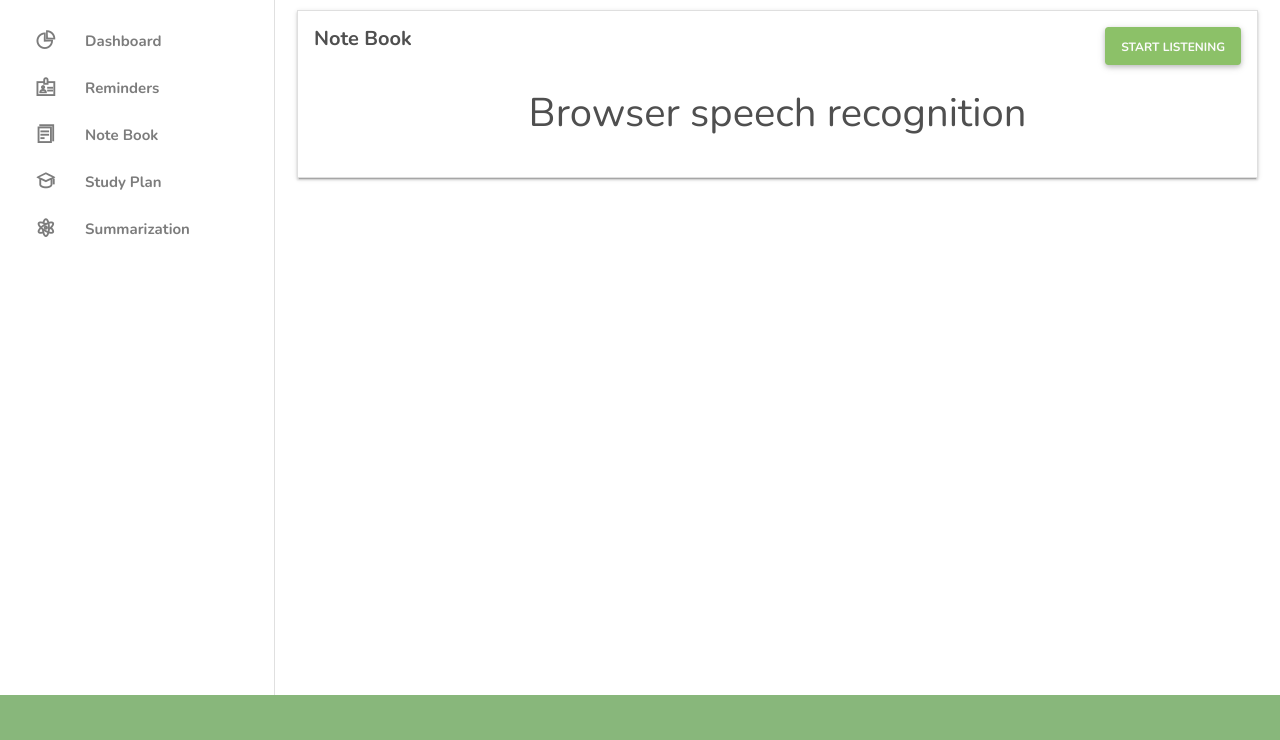
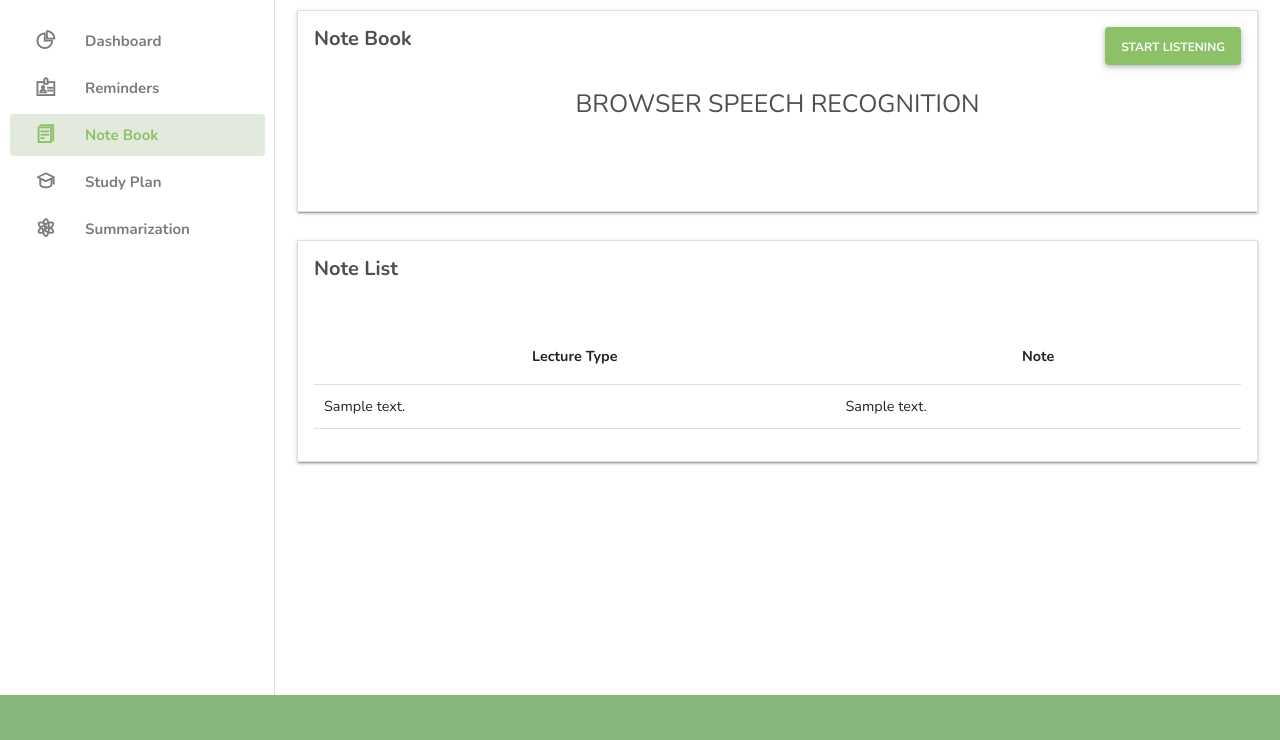
Before and after one commit to ashenud/moodle, a PHP site: page /pages/student/note-book.php in a window 1280 px wide. Shown: the part 60-800 px from the top of the page. Run offline with PHP 8.4, Linux system fonts and the light colour scheme; the visitor is signed in with stand-in values (Sample User, id 1); tables that the repository leaves empty or names only in its code hold one stand-in row (values such as "Sample post"); some libraries are stand-ins or nearby versions.

Commit message:
note book part completed

```diff
--- /dev/null
+++ b/config/Note.php
@@ -0,0 +1,41 @@
+<?php
+
+require_once 'Database.php';
+
+class Note extends DB {
+
+    public function __construct() {
+        parent::__construct();
+    }
+
+    public function note_list($user_id) {
+        $sql = "SELECT * FROM tbl_notes WHERE user_id = '$user_id' AND deleted_at is null";
+        $query = $this->connection->query($sql);
+        return $query;
+    }
+
+    public function insert_note($user_id,$lecture_type,$lecture_type_desc,$note) {
+        $all_query = true;
+        $this->connection->autocommit(FALSE);
+
+        $sql = "INSERT INTO tbl_notes (user_id,lecture_type,lecture_type_desc,note) VALUES ('".$user_id."','".$lecture_type."','".$lecture_type_desc."','".$note."')";
+        $this->connection->query($sql) ? null : $all_query = false;
+
+        if($all_query) {
+            $this->connection->commit();
+            return true;
+        }
+        else {
+            $this->connection->rollback();
+            return false;
+        }
+    }
+
+}
+
+
+
+
+
+
+?>
--- a/pages/student/css/note-book-style.css
+++ b/pages/student/css/note-book-style.css
@@ -68,10 +68,17 @@
 .card-custom h1 {
     text-align: center;
     font-weight: 100;
+    text-transform: uppercase;
+    font-size: 25px;
 }
 
 .card-custom header {
-    margin-bottom: 2em;
+    margin-bottom: 10px;
+}
+
+.card-custom .result-div  {
+    height: 50px;
+    overflow-y: scroll;
 }
 
 @keyframes bg-pulse {
@@ -101,7 +108,8 @@
 }
 
 .card-custom p {
-    margin-bottom: 4px;
+    margin-bottom: 0;
+    font-size: 10px;
 }
 
 .card-custom #result .final {
@@ -121,6 +129,10 @@
 .card-custom footer {
     border-top: 1px solid #0d122b;
     text-align: center;
+}
+
+.table.note-table td {
+    padding: 10px !important;
 }
 
 @media screen and (max-width:420px) {
--- a/pages/student/note-book.php
+++ b/pages/student/note-book.php
@@ -41,12 +41,30 @@
                             <header>
                                 <h1>Browser speech recognition</h1>
                             </header>
-                            <main>
+                            <main class="result-div mb-4">
                                 <div id="result"></div>
                                 <p id="message" hidden aria-hidden="true">
                                     Your browser doesn't support Speech Recognition. Sorry.
                                 </p>
                             </main>
+                        </div>
+                    </div>
+                    <div class="col-12-6 mb-2">
+                        <div class="card card-custom">
+                            <div class="card-header mt-2 mb-3">
+                                <h5 class="font-weight-bold">Note List</h5>
+                            </div>
+                            <div class="card-body">
+                                <table class="table note-table">
+                                    <thead>
+                                        <tr>
+                                            <th class="text-center"><b>Lecture Type</b></th>
+                                            <th class="text-center"><b>Note</b></th>
+                                        </tr>
+                                    </thead>
+                                    <tbody id="note-tbody"> </tbody>
+                                </table>
+                            </div>
                         </div>
                     </div>
 
@@ -78,8 +96,9 @@
 
     <script>
 
-        $(function() {
+        $( document ).ready(function() {
             $('.side-link.li-dict').addClass('active');
+            get_note_list();
         });
 
         window.addEventListener("DOMContentLoaded", () => {
@@ -97,10 +116,13 @@
                     main.classList.remove("speaking");
                     recognition.stop();
                     button.textContent = "Start listening";
-                    console.log(input);
+                    if(input != "") {
+                        get_lecture_type(input);
+                    }
                 };
 
                 const start = () => {
+                    input = "";
                     main.classList.add("speaking");
                     recognition.start();
                     button.textContent = "Stop listening";
@@ -135,7 +157,67 @@
             }
         });
 
-        function get()
+        function get_lecture_type(input) {
+            var data = {"input" : input }
+            $.ajax({
+                url: 'http://192.168.20.34:5000/subject',
+                type: 'POST',
+                dataType: 'JSON',
+                contentType: 'application/json',
+                crossDomain: true,
+                data: JSON.stringify(data),
+                success: function (response) {
+                    if(response.result) {
+                        store_note(input,response.result)
+                    }
+                }
+            });
+        }
+
+        function store_note(note,lecture_type_desc) {
+            var lecture_type = 0;
+            if(lecture_type_desc == "Networking Related Lecture") {
+                lecture_type = 1;
+            }
+            else if(lecture_type_desc == "Networking Related Lecture") {
+                lecture_type = 2;
+            }
+            $.ajax({
+                url: '/pages/student/php/note-insert.php',
+                type: 'POST',
+                dataType: 'JSON',
+                data: {
+                    lecture_type : lecture_type,
+                    lecture_type_desc : lecture_type_desc,
+                    note : note
+                },
+                success: function (response) {
+                    // console.log(response)
+                    get_note_list()
+                }
+            });
+        }
+
+        function get_note_list() {
+            $.ajax({
+                url: '/pages/student/php/note-list.php',
+                type: 'POST',
+                dataType: 'JSON',
+                success: function (response) {
+                    console.log(response)
+                    $('#note-tbody').empty();
+                    var tboay = ""
+                    $.each( response.data, function( key, value ) {
+                        // console.log(value)
+                        tboay +=    `<tr>
+                                        <td>${value.lecture_type_desc}</td>
+                                        <td>${value.note}</td>
+                                    </tr>`
+                    });
+                    $('#note-tbody').append(tboay);
+                }
+            });
+        }
 
     </script>
 
--- /dev/null
+++ b/pages/student/php/note-list.php
@@ -0,0 +1,25 @@
+<?php
+session_start();
+include_once('../../../config/Note.php');
+
+$noteClass = new Note();
+
+$user_id = $_SESSION['id'];
+
+$note_list = $noteClass->note_list($user_id);
+
+$response_data = array();
+
+if( mysqli_num_rows($note_list) > 0 ) {
+    while ($line = mysqli_fetch_object($note_list)) {
+        $data_line = new stdClass;
+        $data_line->lecture_type = $line->lecture_type;
+        $data_line->lecture_type_desc = $line->lecture_type_desc;
+        $data_line->note = $line->note;
+        array_push($response_data, $data_line);
+    }
+}
+
+echo '{"data":'.json_encode($response_data).'}';
+
+?>
```
Also changed, not shown: pages/student/php/note-insert.php (added, +26 -0 lines).
